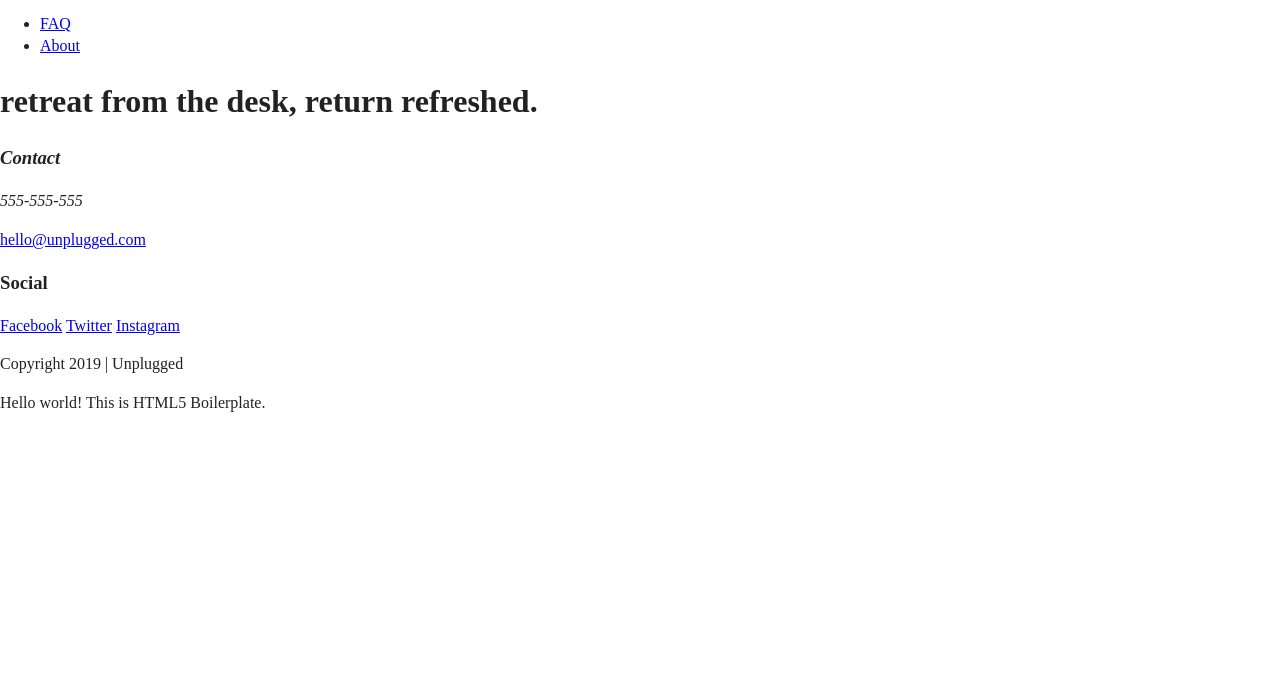
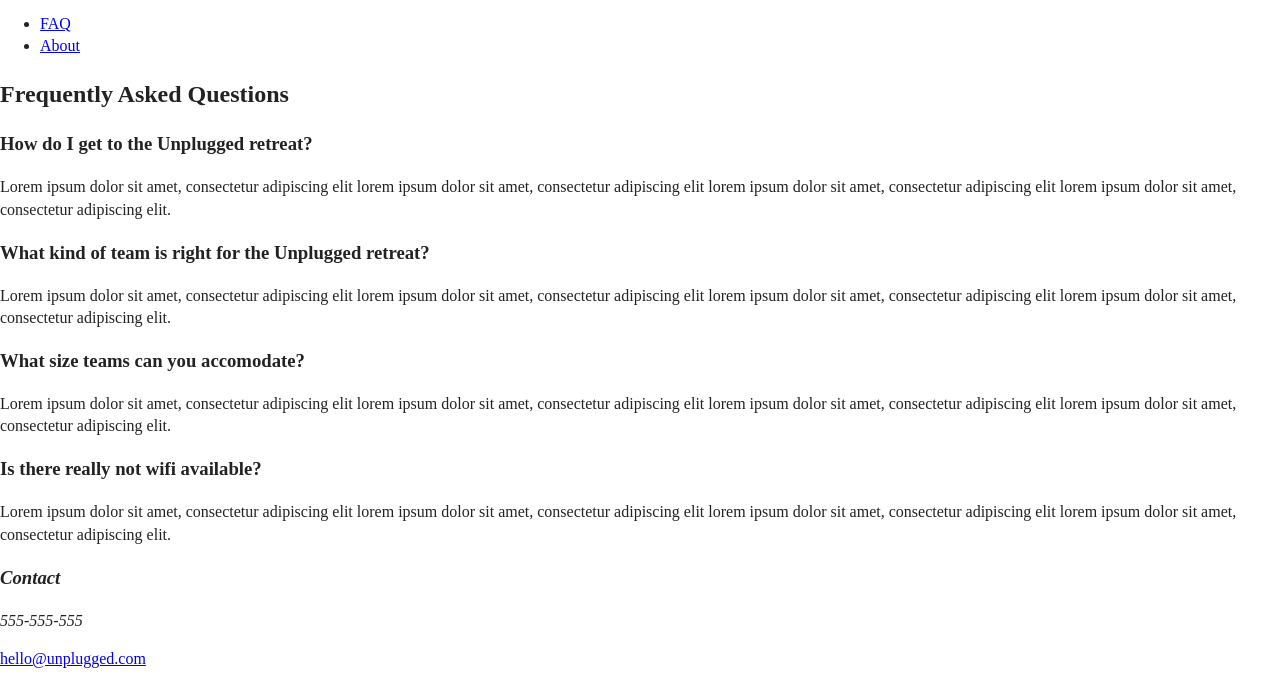
Before and after one commit to Chiara-V/unplugged-retreat-2020, a website: page html5-boilerplate_v8.0.0/faq/index.html in a window 1280 px wide. Shown: the part 111-797 px from the top of the page. Drawn offline with Linux system fonts and the light colour scheme; files whose address does not match are found by name.

Commit message:
Coded FAQ page

```diff
--- a/html5-boilerplate_v8.0.0/faq/index.html
+++ b/html5-boilerplate_v8.0.0/faq/index.html
@@ -40,13 +40,47 @@
       </ul>
     </nav>
 
-    <!--hero section-->
-    <section class="hero-area">
-      <h1>retreat from the desk, return refreshed.</h1>
-      <!-- background img-->
+  </header>
+
+  <!--main-->
+  <main>
+
+    <!--FAQ-->
+    <section class="faq">
+      <div class="content-wrapper">
+        <h2> Frequently Asked Questions</h3>
+        <article class="faq-content">
+          <h3>How do I get to the Unplugged retreat?</h3>
+          <p>Lorem ipsum dolor sit amet, consectetur adipiscing elit
+          lorem ipsum dolor sit amet, consectetur adipiscing elit
+          lorem ipsum dolor sit amet, consectetur adipiscing elit
+          lorem ipsum dolor sit amet, consectetur adipiscing elit.</p>
+        </article>
+        <article class="faq-content">
+          <h3>What kind of team is right for the Unplugged retreat?</h3>
+          <p>Lorem ipsum dolor sit amet, consectetur adipiscing elit
+          lorem ipsum dolor sit amet, consectetur adipiscing elit
+          lorem ipsum dolor sit amet, consectetur adipiscing elit
+          lorem ipsum dolor sit amet, consectetur adipiscing elit.</p>
+        </article>
+        <article class="faq-content">
+          <h3>What size teams can you accomodate?</h3>
+          <p>Lorem ipsum dolor sit amet, consectetur adipiscing elit
+          lorem ipsum dolor sit amet, consectetur adipiscing elit
+          lorem ipsum dolor sit amet, consectetur adipiscing elit
+          lorem ipsum dolor sit amet, consectetur adipiscing elit.</p>
+        </article>
+        <article class="faq-content">
+          <h3>Is there really not wifi available?</h3>
+          <p>Lorem ipsum dolor sit amet, consectetur adipiscing elit
+          lorem ipsum dolor sit amet, consectetur adipiscing elit
+          lorem ipsum dolor sit amet, consectetur adipiscing elit
+          lorem ipsum dolor sit amet, consectetur adipiscing elit.</p>
+        </article>
+      </div> <!--content-wrapper ends-->
     </section>
 
-  </header>
+  </main>
 
   <!--footer-->
   <footer>
```
